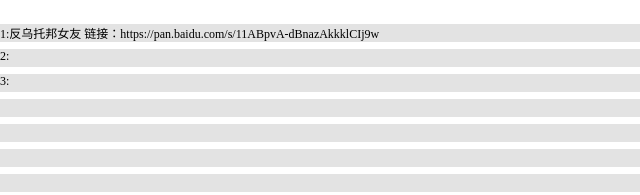
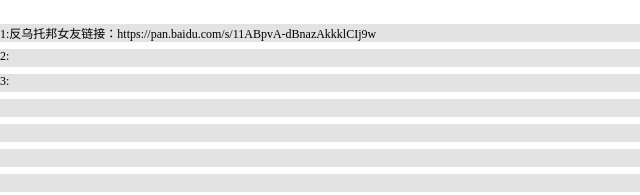
Before and after one commit to bamyblbl/bamyblbl.github.io, a plain HTML site: page myblbl/information.html in a window 1280 px wide. Shown: the part 237-432 px from the top of the page, 0-640 px from the left. Drawn offline with Linux system fonts and the light colour scheme.

Commit message:
Update information.html

```diff
--- a/myblbl/information.html
+++ b/myblbl/information.html
@@ -21,7 +21,7 @@ body { padding:0px;margin: 0px; }
 <div id="lyrow">
     <h1 class="asda">从下往上,最上面是最新发布<br>,解压码和提取码在我抖音或b站<br>,群号:954815582有问题进群<br>(虽然说我不一定看的到awa),<br>如果没在现有列表找到你要的可<br>能在这》》</h1>
     <a class="sada" href="https://docs.qq.com/doc/DQkpEZGlaWEhWanVm" target="_blank">历史记录</a>
-<div class="fsdfsa">1:反乌托邦女友 链接：https://pan.baidu.com/s/11ABpvA-dBnazAkkklCIj9w</div>
+<div class="fsdfsa">1:反乌托邦女友链接：https://pan.baidu.com/s/11ABpvA-dBnazAkkklCIj9w</div>
 <div class="fsdfsa">2:    </div>
 <div class="fsdfsa">3:    </div>
 <div class="fsdfsa"> </div>
```
